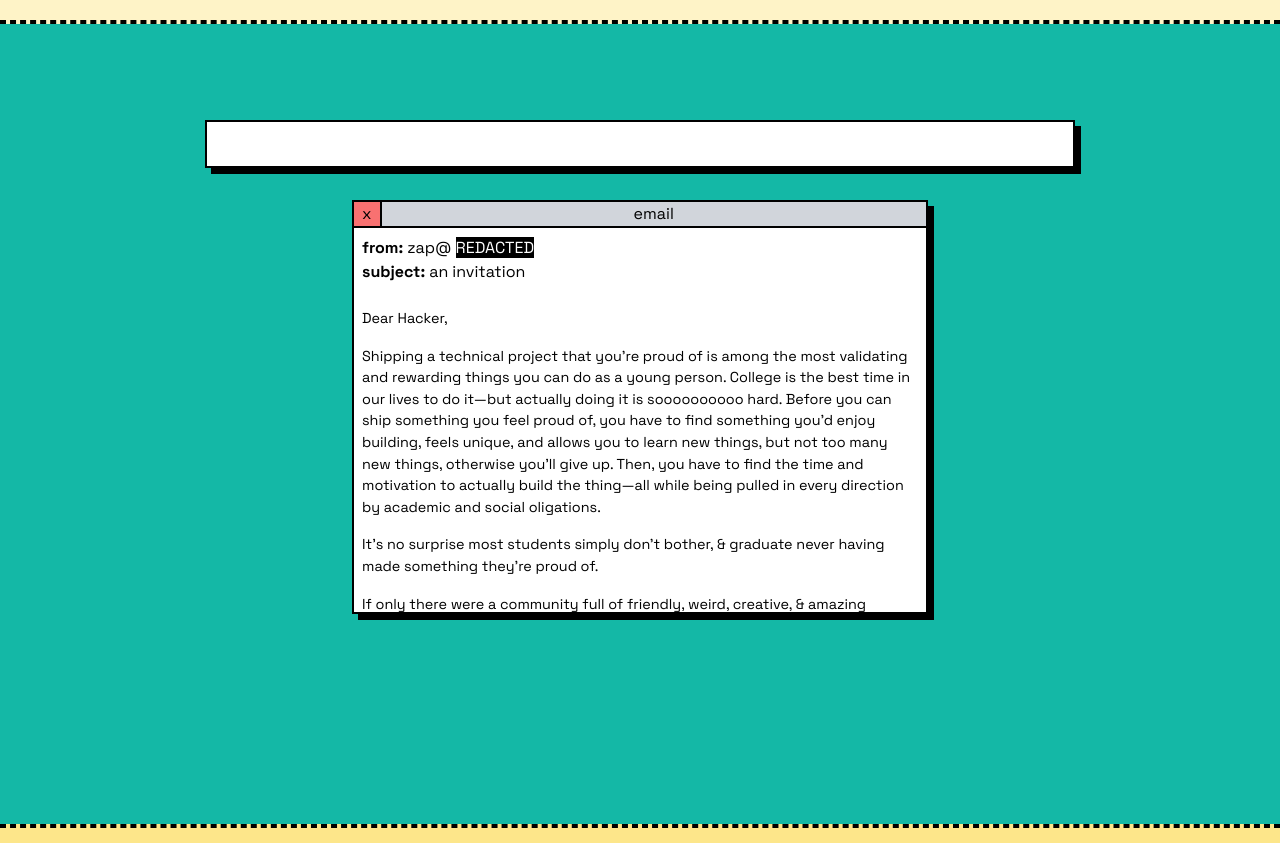
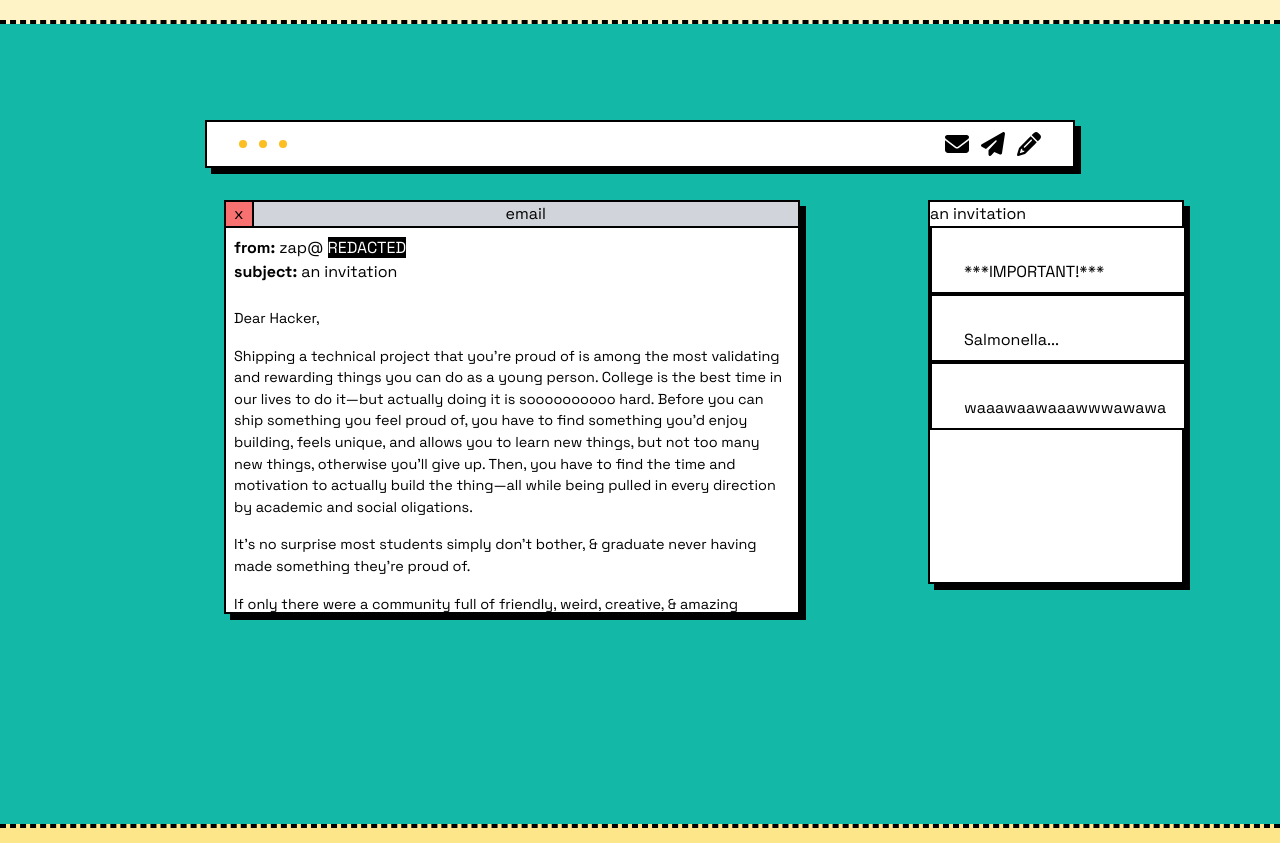
Before and after one commit to purduehackers/site, a Next.js app: page / in a window 1280 px wide. Shown: the part 780-1623 px from the top of the page. Built offline with nearby package versions, Linux system fonts and the light colour scheme.

Commit message:
added other email windows

```diff
--- a/components/email.tsx
+++ b/components/email.tsx
@@ -12,15 +12,23 @@ const Email = () => {
   return (
     <div className="bg-teal-500 min-h-screen p-24">
       <div className="border-2 border-black flex justify-between items-center bg-white
-            w-11/12 sm:w-4/5 mx-auto h-12 mb-8 shadow-email">
-        <div>
-
+            w-11/12 sm:w-5/6 md:w-4/5 mx-auto h-12 px-8 mb-8 shadow-email">
+        <div className="w-12 flex justify-between text-[8px] text-amber-400">
+          <FontAwesomeIcon icon={faCircle}/>
+          <FontAwesomeIcon icon={faCircle}/>
+          <FontAwesomeIcon icon={faCircle}/>
+        </div>
+        <div className="w-24 flex justify-between text-2xl">
+          <FontAwesomeIcon icon={faEnvelope}/>
+          <FontAwesomeIcon icon={faPaperPlane}/>
+          <FontAwesomeIcon icon={faPencil}/>
         </div>
       </div>
+      <div className="flex w-full">
         <Draggable
             disabled={!draggable}
             handle=".handle">
-        <div className="mt-8 border-2 border-black w-11/12 sm:w-[36rem] mx-auto mb-8 shadow-email">
+          <div className="border-2 border-black w-11/12 sm:w-[36rem] mx-auto mb-8 shadow-email">
             <div className="handle border-b-2 border-black flex flex-row bg-gray-300 cursor-pointer">
               <p className="px-2 border-r-2 border-black bg-red-400">x</p>
               <div className="grow" />
@@ -76,6 +84,25 @@ const Email = () => {
             </div>
           </div>
         </Draggable>
+        <div className="border-2 border-black flex flex-col bg-white
+              w-11/12 sm:w-1/6 md:w-64 h-96 mb-8 shadow-email">
+          <div className="inbox-email">
+                <h4>an invitation</h4>
+          </div>
+          <div className="border-2 border-black flex flex-col bg-white
+              w-11/12 sm:w-1/6 md:w-64 h-12 p-8">
+                <h4>***IMPORTANT!***</h4>
+          </div>
+          <div className="border-2 border-black flex flex-col bg-white
+              w-11/12 sm:w-1/6 md:w-64 h-12 p-8">
+                <h4>Salmonella...</h4>
+          </div>
+          <div className="border-2 border-black flex flex-col bg-white
+              w-11/12 sm:w-1/6 md:w-64 h-12 p-8">
+                <h4>waaawaawaaawwwawawa</h4>
+          </div>
+        </div>
+      </div>
     </div>
   );
 }
--- a/styles/globals.css
+++ b/styles/globals.css
@@ -21,5 +21,9 @@
     @apply border-solid border-black border-4 relative
       px-2 py-2 w-40 sm:w-48 h-20 min-w-fit rounded-3xl font-bold font-mono
       text-xl shadow-footer-btn hover:shadow-none hover:top-2 bg-white;
+  },
+  .inbox-email {
+    @apply border-2 border-black flex flex-col bg-white
+      w-11/12 sm:w-1/6 md:w-64 h-12 p-8;
   }
 }
```
Lines whose indentation alone changed are shown as unchanged.
